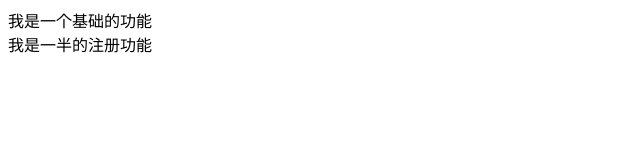
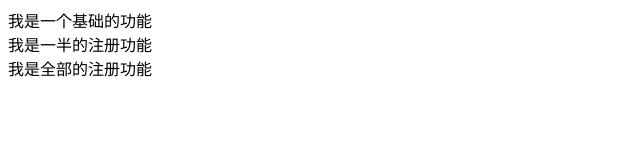
Before and after one commit to xuwei9502/first-status, a plain HTML site: page index.html in a window 1280 px wide. Shown: the whole page, without its empty margins (0-640 px from the left). Drawn offline with Linux system fonts and the light colour scheme.

Commit message:
全部的注册功能

```diff
--- a/index.html
+++ b/index.html
@@ -9,5 +9,6 @@
 <body>
   <div>我是一个基础的功能</div>
   <div>我是一半的注册功能</div>
+  <div>我是全部的注册功能</div>
 </body>
 </html>
```
